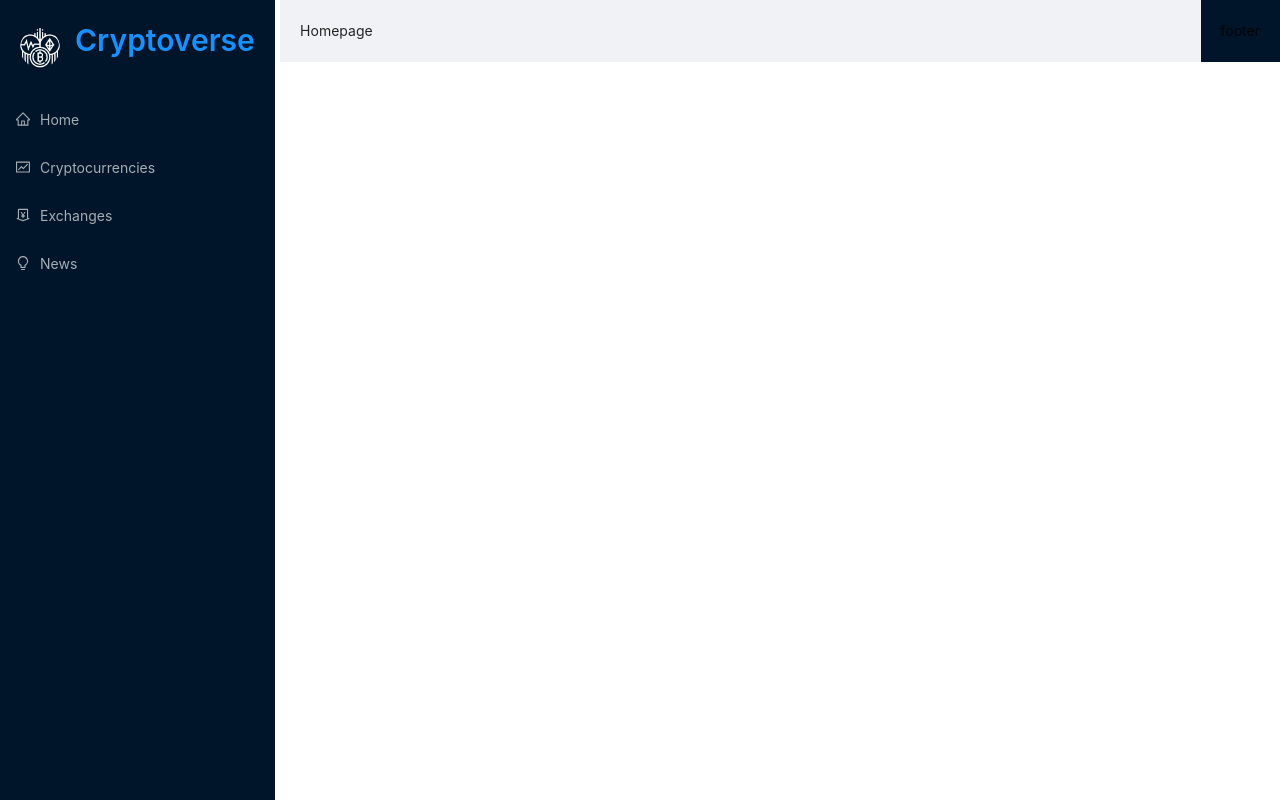
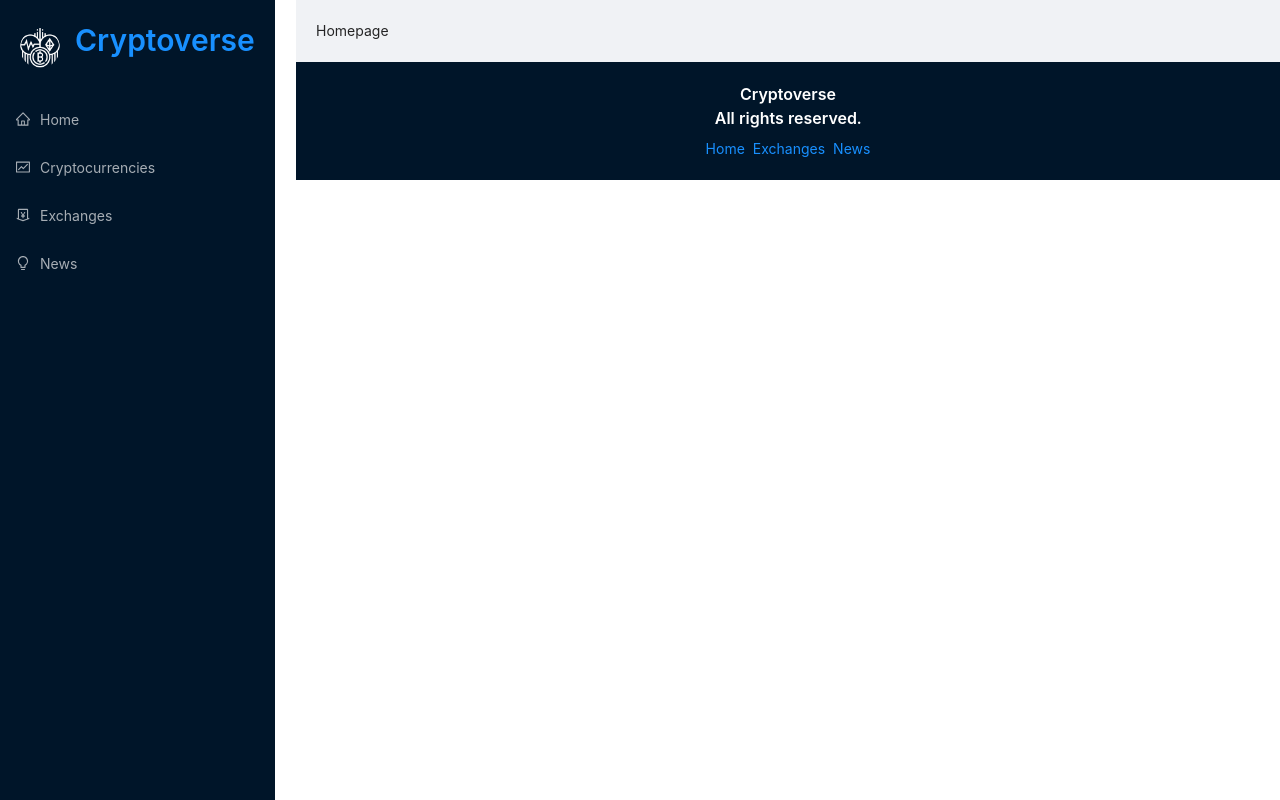
Before and after one commit to Hasnain-Shabbir/cryptoverse, a React (Create React App) app: page / in a window 1280 px wide. Built offline with nearby package versions, Linux system fonts and the light colour scheme.

Commit message:
Create the Footer

```diff
--- a/src/App.js
+++ b/src/App.js
@@ -45,9 +45,23 @@
             </Routes>
           </div>
         </Layout>
+
+        <div className="footer">
+          <Typography.Title
+            level={5}
+            style={{ color: "white", textAlign: "center" }}
+          >
+            Cryptoverse <br />
+            All rights reserved.
+          </Typography.Title>
+
+          <Space>
+            <Link to="/">Home</Link>
+            <Link to="/exchanges">Exchanges</Link>
+            <Link to="/news">News</Link>
+          </Space>
+        </div>
       </div>
-
-      <div className="footer">footer</div>
     </div>
   );
 }
```
